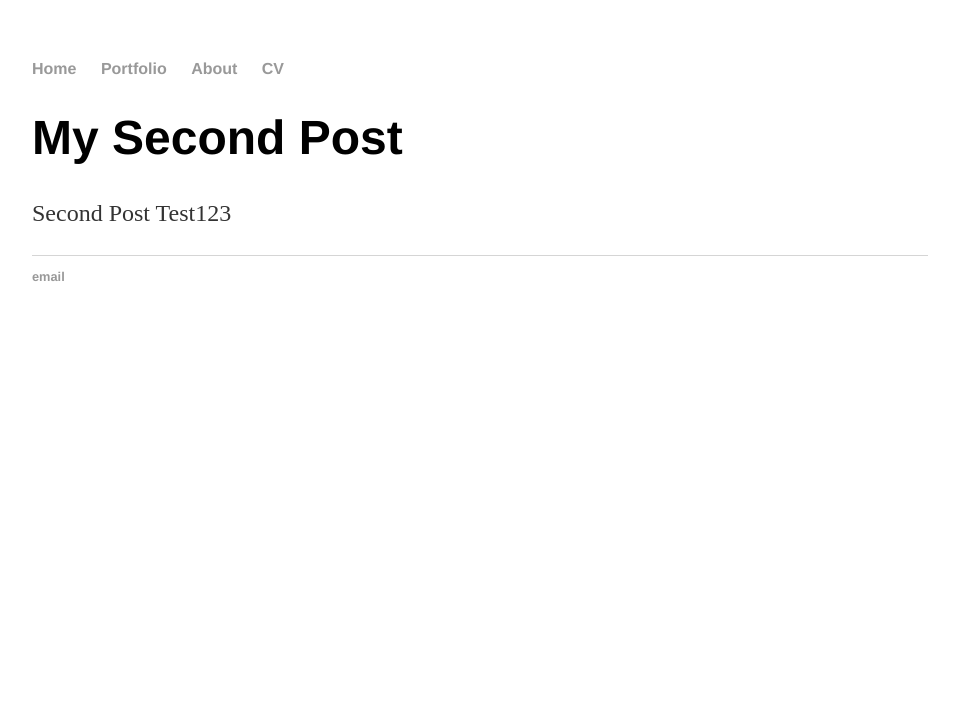
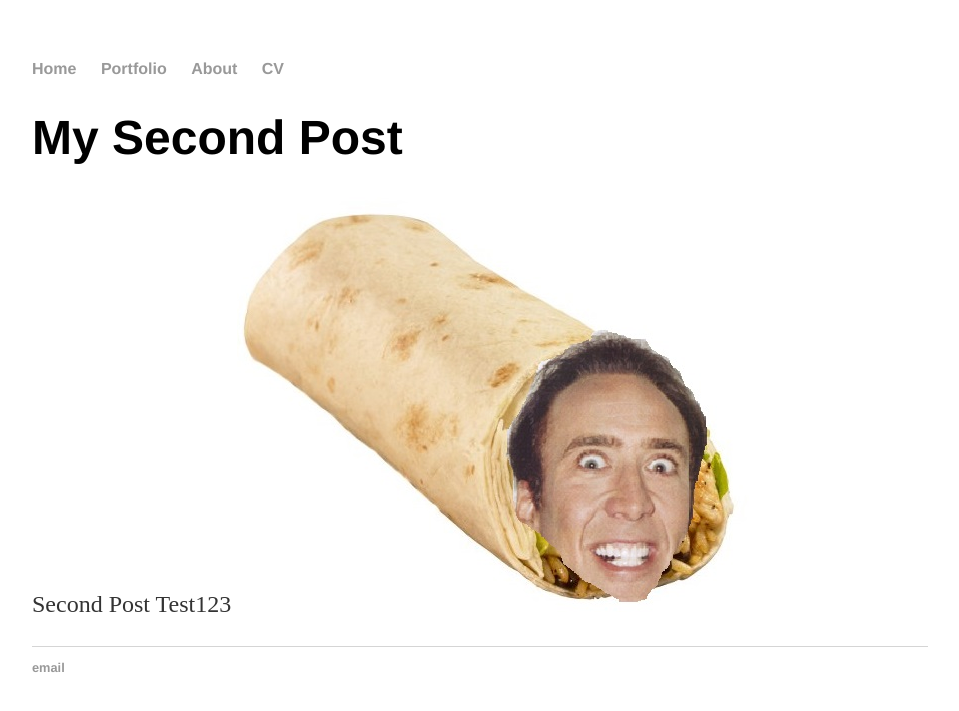
Before and after one commit to SanderHageman/sanderhageman.github.io, a Jekyll site: the page built from _posts/2017-10-12-my-second-post.md, in a window 1280 px wide. Shown: the top 711 px of the page, without its empty margins (160-1119 px from the left). Built offline with Jekyll 4.4.1, drawn with Linux system fonts in a browser that asks for light colours.

Commit message:
Update 2017-10-12-my-second-post.md

```diff
--- a/_posts/2017-10-12-my-second-post.md
+++ b/_posts/2017-10-12-my-second-post.md
@@ -6,3 +6,4 @@ date: 2017-10-12
 
 
 Second Post Test123
+![My helpful screenshot]({{ "/assets/defaultThumb.jpg" | absolute_url }})
```
